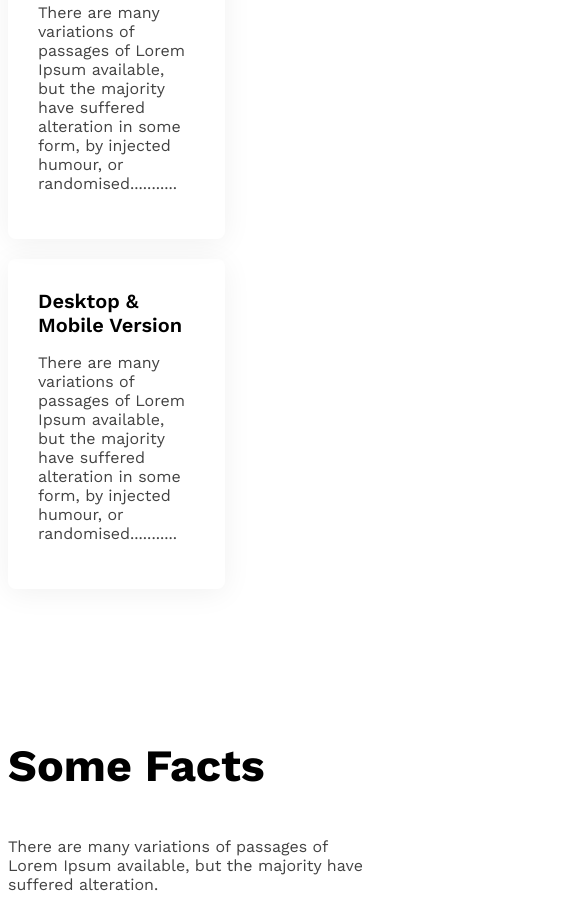
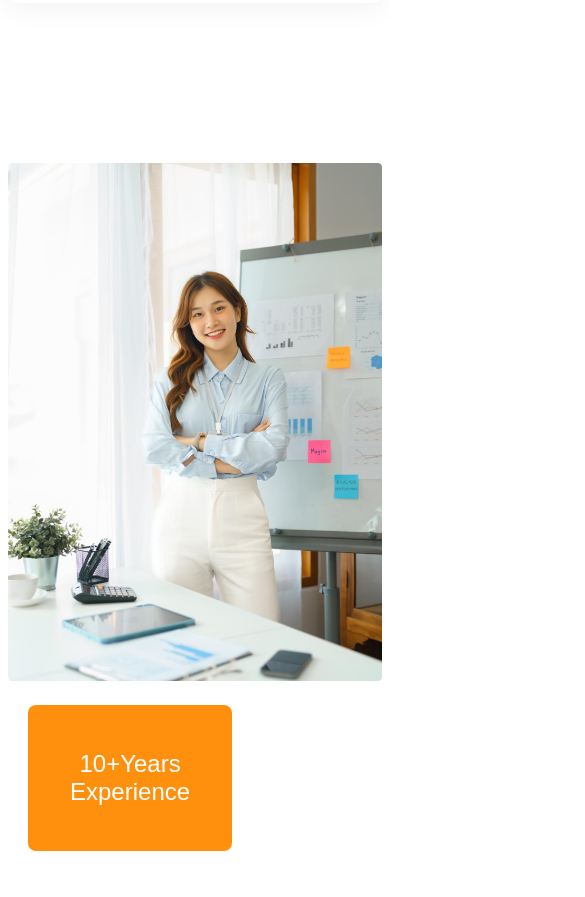
Before and after one commit to shafiul52/g3-architects-websitec, a plain HTML site: page index.html in a window 390 px wide. Shown: the part 4342-5239 px from the top of the page, 585 px wide, since content can reach past the window. Drawn offline with nearby package versions, Linux system fonts and the light colour scheme.

Commit message:
added experience badge and made featured section responsive

```diff
--- a/index.html
+++ b/index.html
@@ -74,7 +74,7 @@
         </div>
 
 
-        <div>
+        <div class="featured-architect">
            <img src="images/architect.png" alt="">
            <button id="Experience-badge" class="btn-primary">
             <span id=" Experience-year" >10+Years</span>
--- a/styles/architects.css
+++ b/styles/architects.css
@@ -158,8 +158,22 @@ main > section {
 
 }
 
+#Experience-badge{
+    padding: 45px 42px;
+    font-size: 1.5rem;
+    font-weight: 500;
+    margin-left: -100px;
+    margin-top: -100px;
+}
 
+#Experience-year{
+    font-size: 4rem;
+    font-weight: 700;
+}
 
+.featured-architect img{
+ width: 100%;
+}
 
 
 
@@ -206,6 +220,7 @@ main > section {
 @media screen and (max-width:576px) {
     .navbar,
      .nav-links,
+     .features,
      .teams{
         flex-direction: column;
     }
@@ -228,6 +243,10 @@ main > section {
     margin-left: 20px;
 
 }
+#Experience-badge{
+    margin-top: 20px;
+    margin-left: 20px;
+}
 
 .sponsors-companies{
     justify-items:center;
@@ -238,7 +257,7 @@ main > section {
 
 /* Medium size devices  */
 @media screen and (max-width:576px)  and (min-width:992px){
- .teams{
+ .teams,.features{
     flex-direction: column;
  }
  .our-features{
@@ -251,5 +270,12 @@ main > section {
     gap:50px;
  }
 
+ #Experience-badge{
+    margin-top: 20px;
+    margin-left: 20px;
+}
+
+
+
 
 }
```
